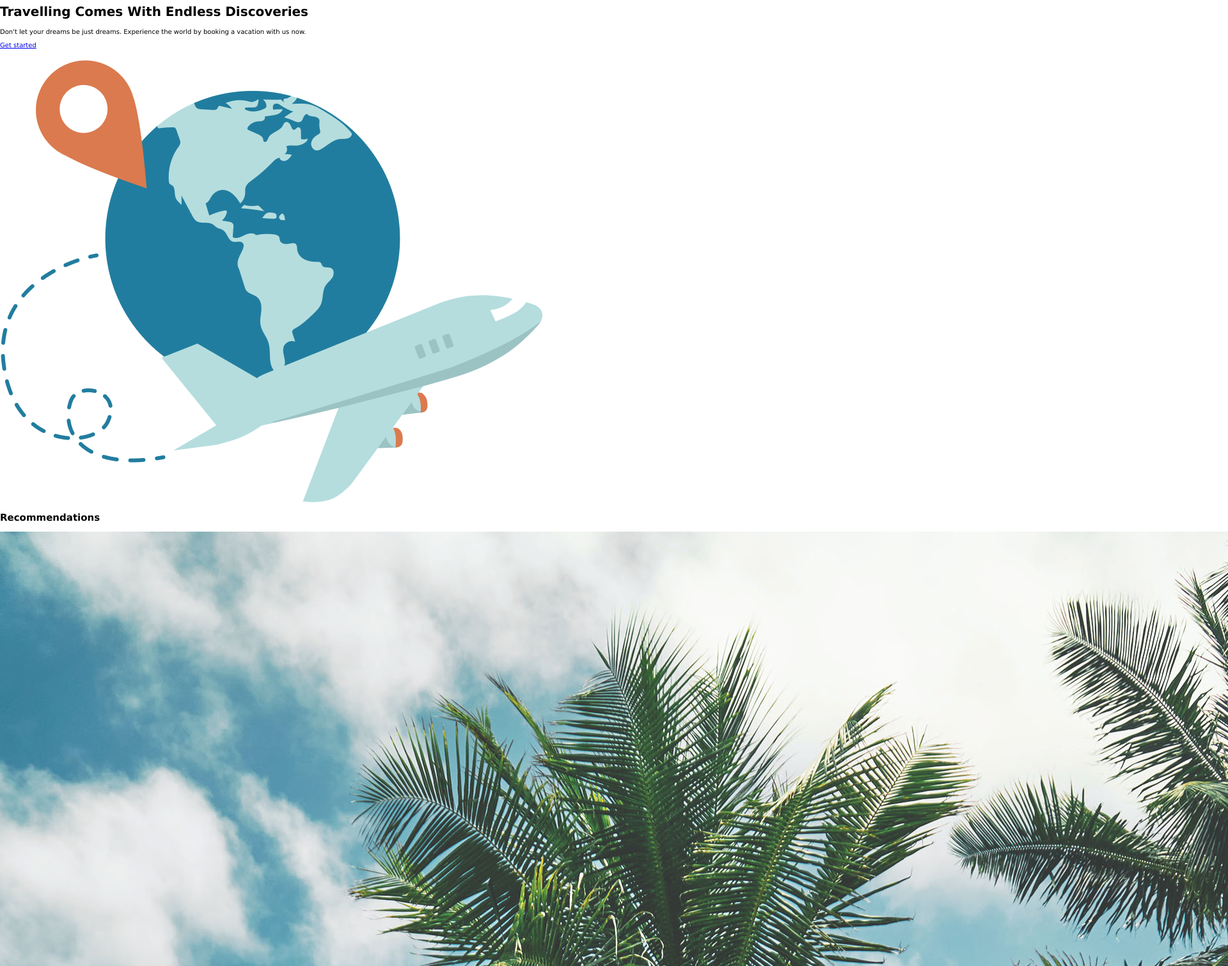
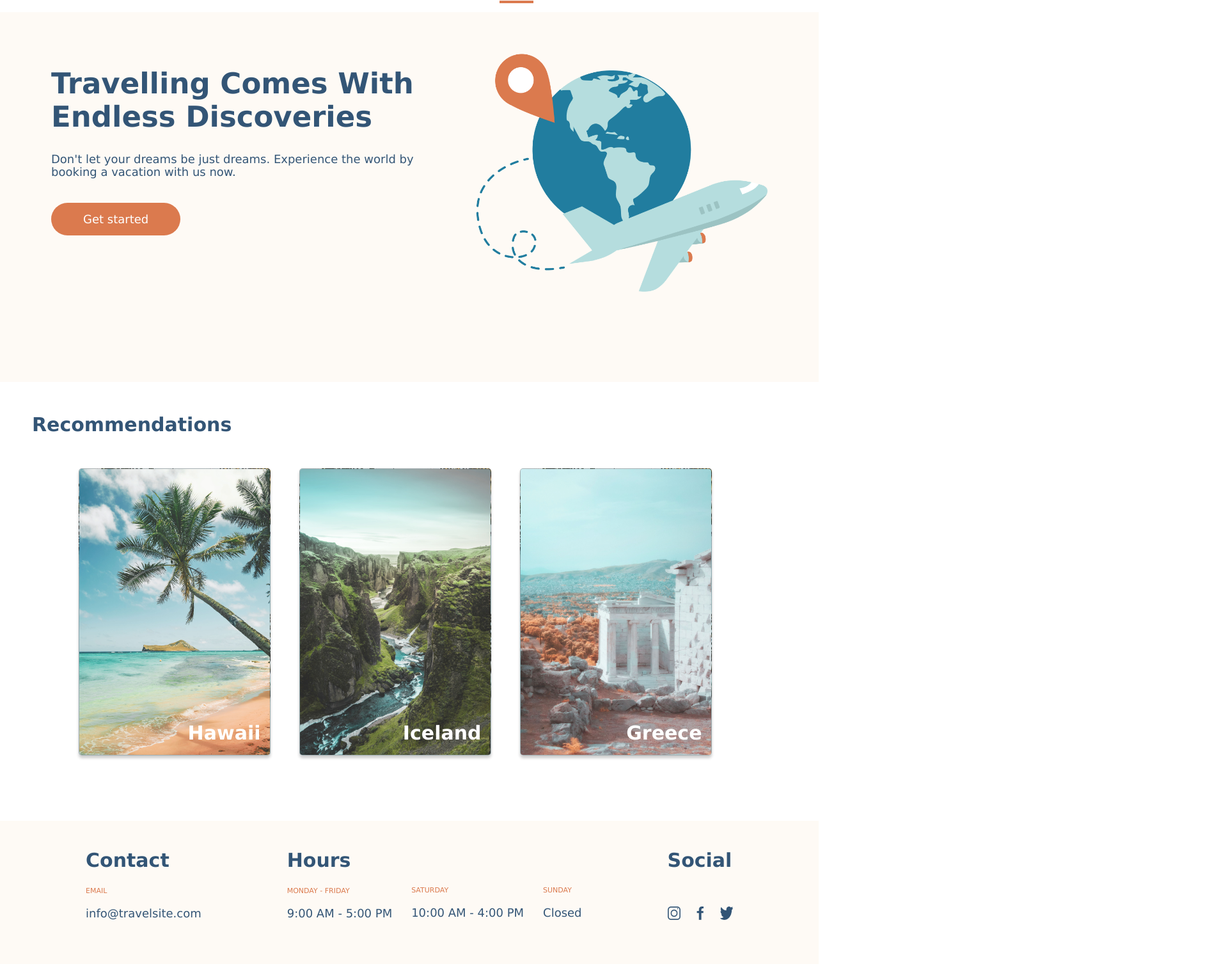
Before and after one commit to Thornebanks/travel-site, a plain HTML site: page index.html in a window 1280 px wide. Shown: the part 65-1575 px from the top of the page at 64% size, 1920 px wide, since content can reach past the window. Drawn offline with Linux system fonts and the light colour scheme.

Commit message:
main done

```diff
--- a/css/global.css
+++ b/css/global.css
@@ -5,8 +5,12 @@ html {
 }
 body {
     font-family: Verdana, Geneva, Tahoma, sans-serif;
+    margin: 0%;
+    padding: 0;
 }
-.wrapper {
-    width: 1280px;
-    margin: 0 auto;
+
+h2 {
+    font-size: 3rem;
+    font-weight: bold;
+    color: #335576;
 }
--- a/css/main.css
+++ b/css/main.css
@@ -1,19 +1,113 @@
-
 .top-nav {
   display: flex;
-    justify-content: space-between;
+  justify-content: space-around;
   background-color: #ffffff;
   width: 100%;
-    margin-bottom: 30px;
   color: #335576;
+  position: fixed;
+  align-items: baseline;
 }
 .top-nav a {
   text-decoration: none;
   color: black;
+  font-size: 18px;
 }
 .top-nav ul li:first-child a {
-    border-bottom:1px solid #db7a4e ;
+  border-bottom: 4px solid #db7a4e;
+  padding-bottom: 10px;
 }
 nav li {
   display: inline-block;
+  margin-right: 15px;
 }
+.hero-section__title h1,
+.hero-section__title p {
+  color: #335576;
+}
+.hero-section__title h1 {
+  font-size: 4.5rem;
+}
+.hero-section__title p {
+  font-size: 1.8rem;
+}
+.hero-section {
+  display: flex;
+  background-color: #fefaf5;
+  padding: 70px 40px;
+}
+.hero-section__img img {
+  width: 100%;
+}
+.button {
+  text-decoration: none;
+  font-size: 18px;
+  color: #fff;
+  background-color: #db7a4e;
+  padding: 15px 50px;
+  line-height: 5;
+  border-radius: 30px;
+}
+.recommendations__title {
+  margin: 50px 50px;
+}
+.recommendations__gallery {
+  display: flex;
+  justify-content: center;
+  margin-bottom: 100px;
+}
+.recommendations__card {
+  position: relative;
+}
+.recommendations__card p {
+  position: absolute;
+  bottom: -10px;
+  right: 60px;
+  color: #fff;
+  font-size: 3rem;
+  font-weight: bold;
+}
+.recommendations__card img {
+  width: 300px;
+  background-image: url(../Assets/Images/hawaii.jpg);
+  background-position: center;
+  border-radius: 5px;
+  box-sizing: border-box;
+  box-shadow: 0 4px 4px rgba(0, 0, 0, 0.2);
+  border: 1px solid rgba(0, 0, 0, 0.2);
+  margin-right: 45px;
+}
+.footer {
+  display: flex;
+  background-color: #fefaf5;
+  justify-content: space-evenly;
+  padding: 20px 0 50px;
+}
+.footer p:last-child {
+  color: #335576;
+  font-size: 1.8rem;
+}
+.footer-subtitle {
+  color: #db7a4e;
+  text-transform: uppercase;
+  font-size: 1.1rem;
+}
+.footer-hours {
+  display: flex;
+}
+.footer-timing__day {
+  padding-top: 72px;
+  padding-left: 30px;
+}
+.footer-social img {
+  width: 20px;
+  justify-content: space-between;
+  padding-top: 30px;
+}
+.footer-social__img {
+  width: 8vw;
+  display: flex;
+  justify-content: space-between;
+}
+.footer-social img:nth-child(2) {
+  width: 11px;
+}
--- a/index.html
+++ b/index.html
@@ -27,6 +27,7 @@
     <main class="wrapper">
         <div class="hero-section">
             <div class="hero-section hero-section__title">
+                <div>
                     <h1>Travelling Comes With Endless Discoveries</h1>
                     <p>
                         Don't let your dreams be just dreams. Experience the world by
@@ -34,7 +35,8 @@
                     </p>
                     <a href="#" class="button">Get started</a>
                 </div>
-            <div class="hero-section hero__img">
+            </div>
+            <div class="hero-section hero-section__img">
                 <img src="./Assets/Images/hero.png" alt="Plane going around the globe" />
             </div>
         </div>
@@ -60,31 +62,35 @@
         </section>
     </main>
     <footer class="wrapper">
-        <div>
+        <div class="footer">
+            <div class="footer-contact">
                 <h2>Contact</h2>
-            <p>email</p>
+                <p class="footer-subtitle">email</p>
                 <p>info@travelsite.com</p>
             </div>
-        <div>
+            <div class="footer-hours">
+                <div class="footer-timing">
                     <h2>Hours</h2>
-            <div>
-                <p>monday - friday</p>
+                    <p class="footer-subtitle">monday - friday</p>
                     <p>9:00 AM - 5:00 PM</p>
                 </div>
-            <div>
-                <p>saturday</p>
+                <div class="footer-timing footer-timing__day">
+                    <p class="footer-subtitle">saturday</p>
                     <p>10:00 AM - 4:00 PM</p>
                 </div>
-            <div>
-                <p>Sunday</p>
+                <div class="footer-timing footer-timing__day">
+                    <p class="footer-subtitle">Sunday</p>
                     <p>Closed</p>
                 </div>
             </div>
-        <div>
+            <div class="footer-social">
                 <h2>Social</h2>
+                <div class="footer-social footer-social__img">
                     <img src="./Assets/Icons/icon-instagram.png" alt="instagram logo" />
                     <img src="./Assets/Icons/icon-facebook.png" alt="facebook logo" />
                     <img src="./Assets/Icons/icon-twitter.png" alt="twitter logo" />
+                </div>
+            </div>
         </div>
     </footer>
 </body>
```
Lines whose indentation alone changed are shown as unchanged.
